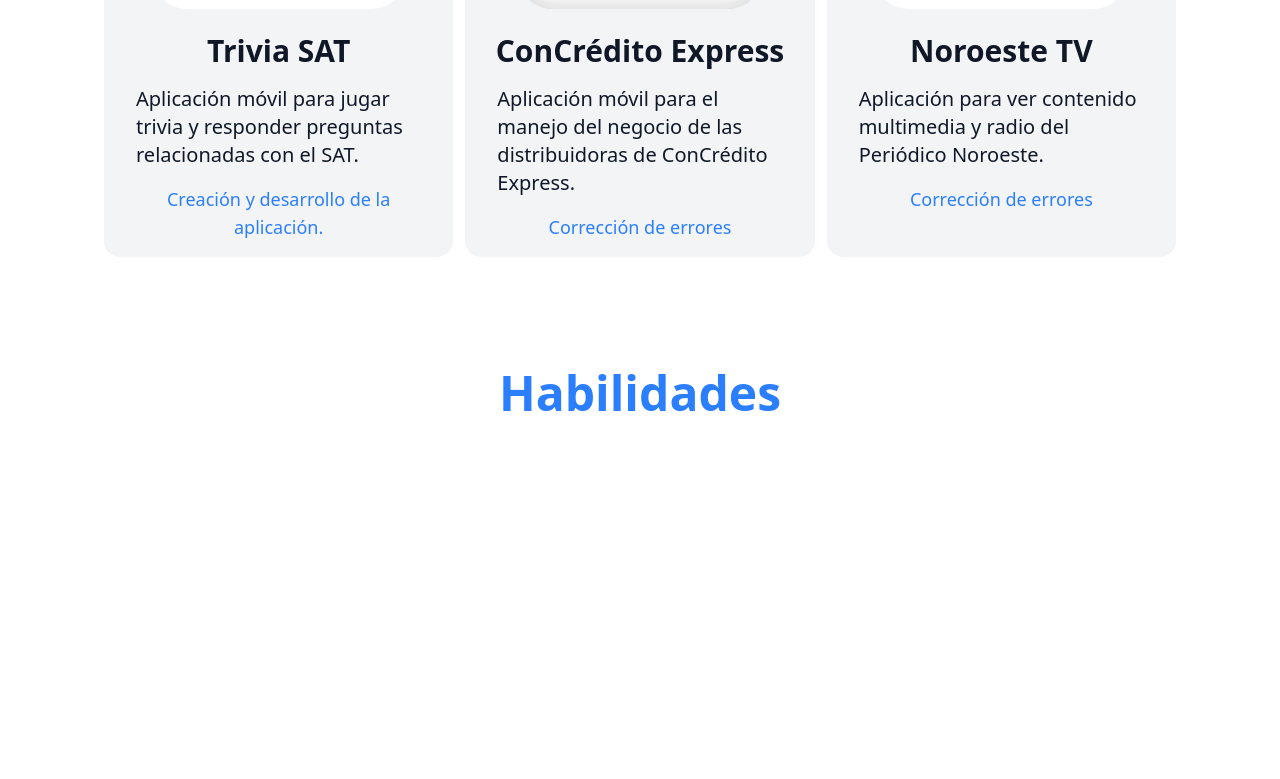
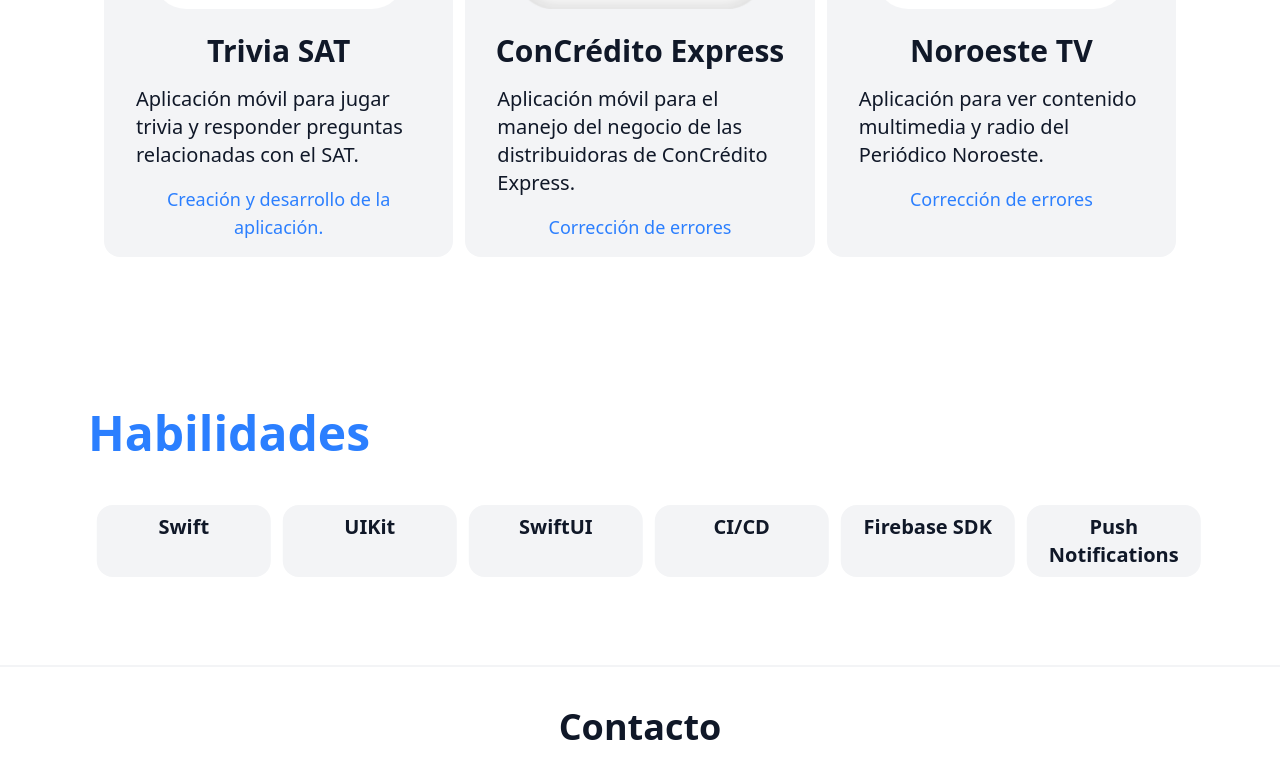
Before and after one commit to art321995/PortafolioLR, a React (Vite) app: page / in a window 1280 px wide. Shown: the part 4277-5056 px from the top of the page. Before the commit the page ends 4830 px from the top, so only its background shows below. Built offline with nearby package versions, Linux system fonts and the light colour scheme.

Commit message:
Se termina el modulo de habilidades

```diff
--- a/src/App.jsx
+++ b/src/App.jsx
@@ -1,6 +1,7 @@
 import AboutMe from "./Components/AboutMe";
 import Education from "./Components/Education";
 import Experience from "./Components/Experience";
+import Footer from "./Components/Footer";
 import HeroContent from "./Components/HeroContent";
 import Projects from "./Components/Projects";
 import Skills from "./Components/Skills";
@@ -21,6 +22,7 @@
        <Education/>
        <Projects/>
        <Skills/>
+       <Footer/>
       </div>
     </div>
   )
--- /dev/null
+++ b/src/Components/Footer.jsx
@@ -0,0 +1,11 @@
+
+
+const Footer = () => {
+  return (
+    <div className="border-t-2 border-t-gray-100">
+      <div className="my-10 text-center text-2xl md:text-4xl font-bold">Contacto</div>
+    </div>
+  );
+}
+
+export default Footer;
--- a/src/Components/Projects.jsx
+++ b/src/Components/Projects.jsx
@@ -11,7 +11,7 @@
         className="text-3xl mb-4 md:mb-12 text-center lg:text-5xl font-bold text-blue-500 " >
           Proyectos
       </motion.h2>
-      <div className="md:flex-wrap  grid  gap-3 p-4 md:grid-cols-3">
+      <div className="md:flex-wrap  grid grid-cols-2 gap-3 p-4 md:grid-cols-3">
         {PROYECTOS.map((pro, index) => (
           <motion.div key={index}
             whileInView={{opacity: 1, y: 0}}
--- a/src/Components/Skills.jsx
+++ b/src/Components/Skills.jsx
@@ -1,4 +1,19 @@
 import { motion } from "framer-motion";
+import { HABILIDADES } from "../Constants";
+
+const iconVariants = () => ({
+  initial: {x: -14},
+  animate: {
+    x: [14, -14],
+    transition:{
+      duration: 3,
+      ease: "linear",
+      repeat: Infinity,
+      repeatType: "reverse"
+    },
+  },
+});
+
 
 
 const Skills = () => {
@@ -9,9 +24,20 @@
           whileInView={{opacity: 1, x: 0}}
           initial={{opacity: 0, x: -100}}
           transition={{duration: 2}}
-          className="text-3xl mb-4 md:mb-12 text-center lg:text-5xl font-bold text-blue-500 " >
+          className="text-3xl  my-10 md:mb-12 lg:text-5xl font-bold text-blue-500 " >
             Habilidades
         </motion.h2>
+        <div className="justify-around grid grid-cols-2 gap-5 md:gap-3 md:grid-cols-6 text-center">
+          {HABILIDADES.map((hab, index) => (
+            <motion.div
+              variants={iconVariants(2.5)}
+              initial="initial"
+              animate="animate"
+              className="px-4 py-2 font-bold text-base rounded-2xl md:text-xl  bg-gray-100" key={index}>
+              {hab.skill}
+            </motion.div>
+          ))}
+        </div>
       </section>
     );
   };
--- a/src/Constants/index.js
+++ b/src/Constants/index.js
@@ -129,3 +129,24 @@
         url: "#"
     }
 ];
+
+export const HABILIDADES =[
+    {
+        skill: "Swift"
+    },
+    {
+        skill: "UIKit"
+    },
+    {
+        skill: "SwiftUI"
+    },
+    {
+        skill: "CI/CD"
+    },
+    {
+        skill: "Firebase SDK"
+    },
+    {
+        skill: "Push Notifications"
+    }
+]
```
